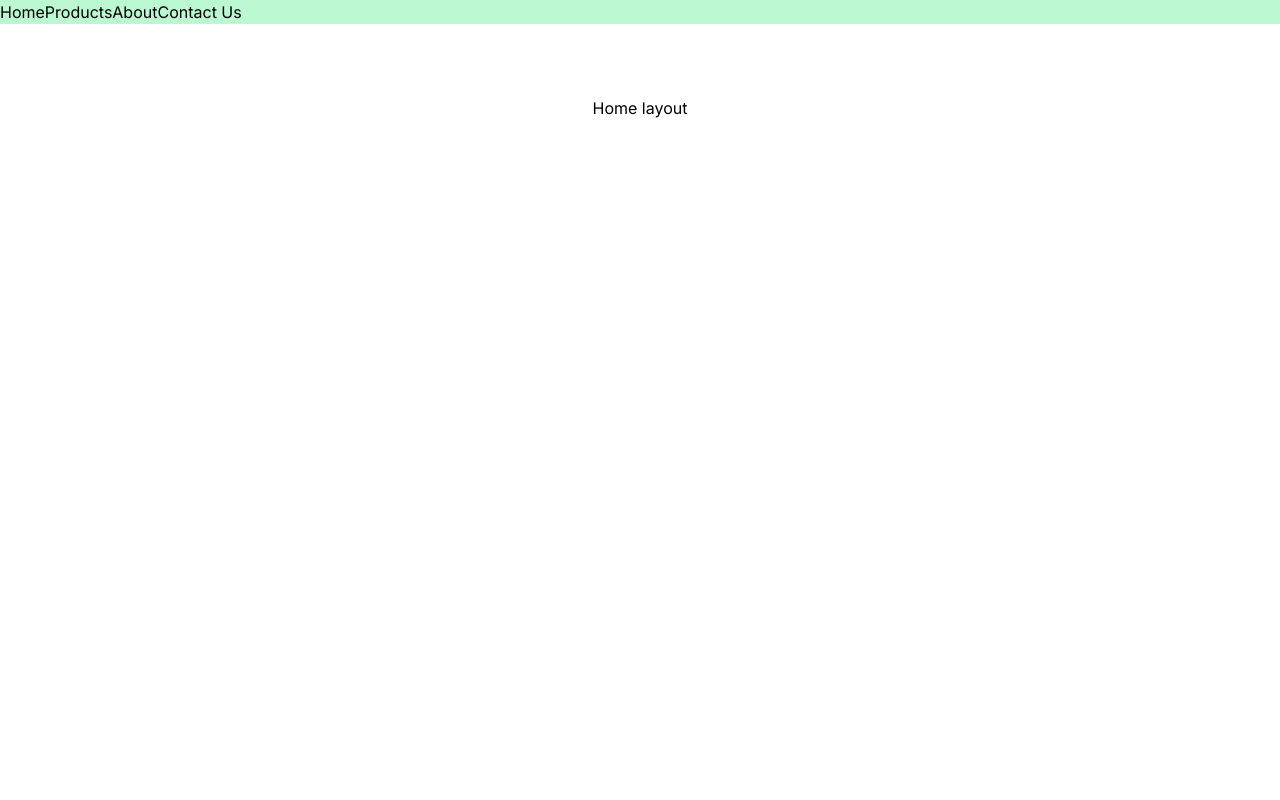
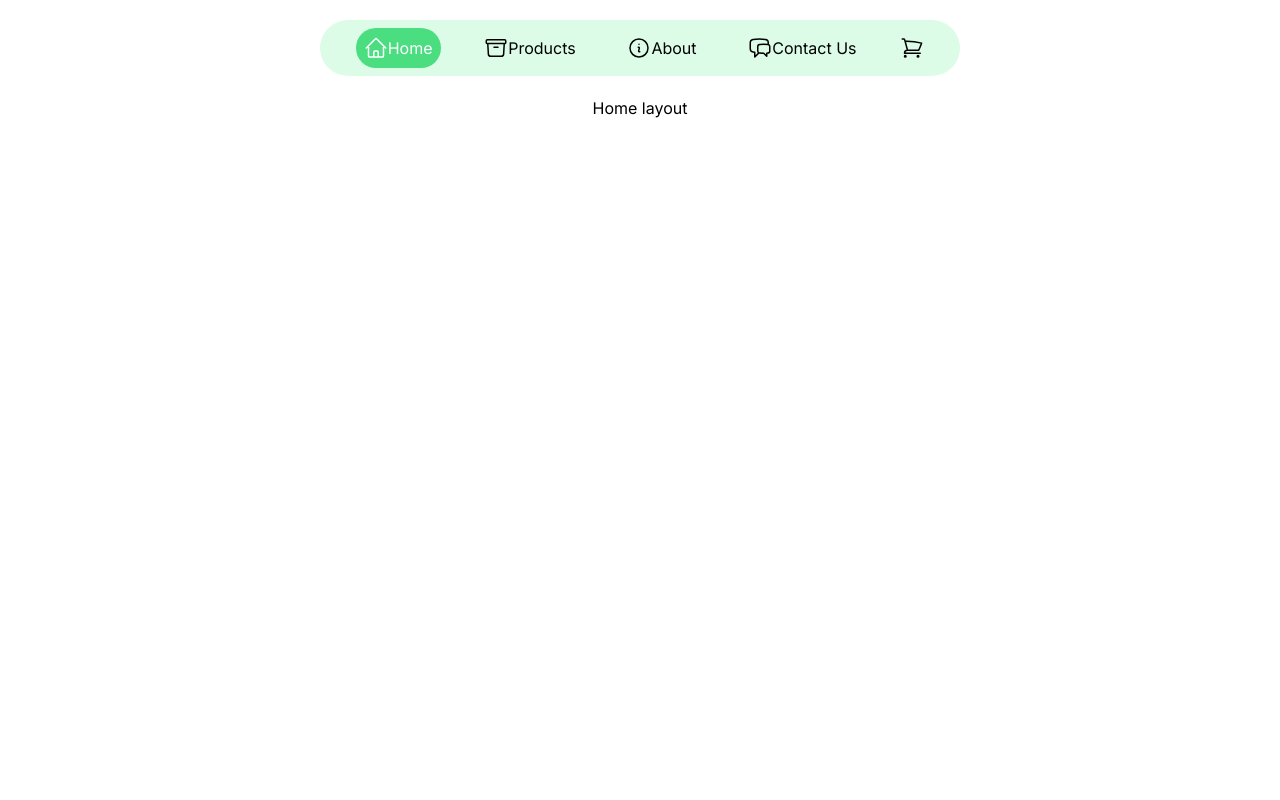
Before and after one commit to TechTangoo/maguva, a Next.js app: page / in a window 1280 px wide. Shown: the top 800 px of the page. Built offline with nearby package versions, Linux system fonts and the light colour scheme.

Commit message:
added navbar

```diff
--- a/app/page.js
+++ b/app/page.js
@@ -1,6 +1,6 @@
 'use client'
 
-import { useEffect } from 'react';
+import { useEffect, useState } from 'react';
 import Home from './components/Home';
 import About from './components/About';
 import Products from './components/Products';
@@ -22,10 +22,13 @@ const smoothScrollTo = (targetId) => {
 
 export default function App() {
 
+  const [url, setUrl] = useState('home');
+
   return (
     <main className="">
-      <div className="fixed w-screen h-14">
-        <div className='bg-green-200'>
+      <div className="fixed w-screen h-14 flex justify-center mt-5">
+        <div className='bg-green-100 flex items-center lg:w-1/2 md:w-3/4 sm:w-3/4 lg:h-14 md:h-14 sm:h-14 rounded-full'>
+          <div className='flex flex-1 justify-evenly items-center'>
             <Link
               activeClass="active"
               to="home"
@@ -33,8 +36,14 @@ export default function App() {
               smooth={true}
               offset={50}
               duration={500}
+              onClick={() => setUrl('home')}
             >
+              <div className='flex self-center cursor-pointer' style={{ background: url === 'home' ? '#4ade80' : 'transparent', padding: 8, borderRadius: 25, color: url === 'home' ? 'white' : 'black' }}>
+                <svg xmlns="http://www.w3.org/2000/svg" fill="none" viewBox="0 0 24 24" strokeWidth={1.5} stroke="currentColor" dataSlot="icon" className="w-6 h-6">
+                  <path strokeLinecap="round" strokeLinejoin="round" d="m2.25 12 8.954-8.955c.44-.439 1.152-.439 1.591 0L21.75 12M4.5 9.75v10.125c0 .621.504 1.125 1.125 1.125H9.75v-4.875c0-.621.504-1.125 1.125-1.125h2.25c.621 0 1.125.504 1.125 1.125V21h4.125c.621 0 1.125-.504 1.125-1.125V9.75M8.25 21h8.25" />
+                </svg>
                 Home
+              </div>
             </Link>
             <Link
               activeClass="active"
@@ -43,8 +52,14 @@ export default function App() {
               smooth={true}
               offset={50}
               duration={500}
+              onClick={() => setUrl('products')}
             >
+              <div className='flex items-center cursor-pointer' style={{ background: url === 'products' ? '#4ade80' : 'transparent', padding: 8, borderRadius: 25, color: url === 'products' ? 'white' : 'black' }}>
+                <svg xmlns="http://www.w3.org/2000/svg" fill="none" viewBox="0 0 24 24" strokeWidth={1.5} stroke="currentColor" dataSlot="icon" className="w-6 h-6">
+                  <path strokeLinecap="round" strokeLinejoin="round" d="m20.25 7.5-.625 10.632a2.25 2.25 0 0 1-2.247 2.118H6.622a2.25 2.25 0 0 1-2.247-2.118L3.75 7.5M10 11.25h4M3.375 7.5h17.25c.621 0 1.125-.504 1.125-1.125v-1.5c0-.621-.504-1.125-1.125-1.125H3.375c-.621 0-1.125.504-1.125 1.125v1.5c0 .621.504 1.125 1.125 1.125Z" />
+                </svg>
                 Products
+              </div>
             </Link>
             <Link
               activeClass="active"
@@ -53,8 +68,14 @@ export default function App() {
               smooth={true}
               offset={50}
               duration={500}
+              onClick={() => setUrl('about')}
             >
+              <div className='flex items-center cursor-pointer' style={{ background: url === 'about' ? '#4ade80' : 'transparent', padding: 8, borderRadius: 25, color: url === 'about' ? 'white' : 'black' }}>
+                <svg xmlns="http://www.w3.org/2000/svg" fill="none" viewBox="0 0 24 24" strokeWidth={1.5} stroke="currentColor" dataSlot="icon" className="w-6 h-6">
+                  <path strokeLinecap="round" strokeLinejoin="round" d="m11.25 11.25.041-.02a.75.75 0 0 1 1.063.852l-.708 2.836a.75.75 0 0 0 1.063.853l.041-.021M21 12a9 9 0 1 1-18 0 9 9 0 0 1 18 0Zm-9-3.75h.008v.008H12V8.25Z" />
+                </svg>
                 About
+              </div>
             </Link>
             <Link
               activeClass="active"
@@ -63,9 +84,21 @@ export default function App() {
               smooth={true}
               offset={50}
               duration={500}
+              onClick={() => setUrl('footer')}
             >
+              <div className='flex items-center cursor-pointer' style={{ background: url === 'footer' ? '#4ade80' : 'transparent', padding: 8, borderRadius: 25, color: url === 'footer' ? 'white' : 'black' }}>
+                <svg xmlns="http://www.w3.org/2000/svg" fill="none" viewBox="0 0 24 24" strokeWidth={1.5} stroke="currentColor" dataSlot="icon" className="w-6 h-6">
+                  <path strokeLinecap="round" strokeLinejoin="round" d="M20.25 8.511c.884.284 1.5 1.128 1.5 2.097v4.286c0 1.136-.847 2.1-1.98 2.193-.34.027-.68.052-1.02.072v3.091l-3-3c-1.354 0-2.694-.055-4.02-.163a2.115 2.115 0 0 1-.825-.242m9.345-8.334a2.126 2.126 0 0 0-.476-.095 48.64 48.64 0 0 0-8.048 0c-1.131.094-1.976 1.057-1.976 2.192v4.286c0 .837.46 1.58 1.155 1.951m9.345-8.334V6.637c0-1.621-1.152-3.026-2.76-3.235A48.455 48.455 0 0 0 11.25 3c-2.115 0-4.198.137-6.24.402-1.608.209-2.76 1.614-2.76 3.235v6.226c0 1.621 1.152 3.026 2.76 3.235.577.075 1.157.14 1.74.194V21l4.155-4.155" />
+                </svg>
                 Contact Us
+              </div>
             </Link>
+            <div className='cursor-pointer'>
+              <svg xmlns="http://www.w3.org/2000/svg" fill="none" viewBox="0 0 24 24" strokeWidth={1.5} stroke="currentColor" dataSlot="icon" className="w-6 h-6">
+                <path strokeLinecap="round" strokeLinejoin="round" d="M2.25 3h1.386c.51 0 .955.343 1.087.835l.383 1.437M7.5 14.25a3 3 0 0 0-3 3h15.75m-12.75-3h11.218c1.121-2.3 2.1-4.684 2.924-7.138a60.114 60.114 0 0 0-16.536-1.84M7.5 14.25 5.106 5.272M6 20.25a.75.75 0 1 1-1.5 0 .75.75 0 0 1 1.5 0Zm12.75 0a.75.75 0 1 1-1.5 0 .75.75 0 0 1 1.5 0Z" />
+              </svg>
+            </div>
+          </div>
         </div>
       </div>
       <Element name="home">
```
Lines whose indentation alone changed are shown as unchanged.
